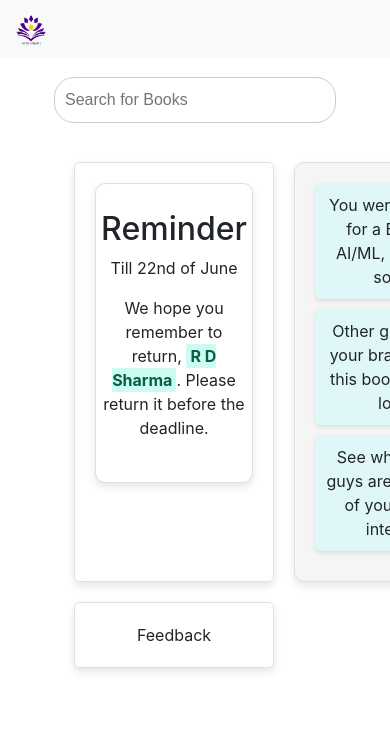
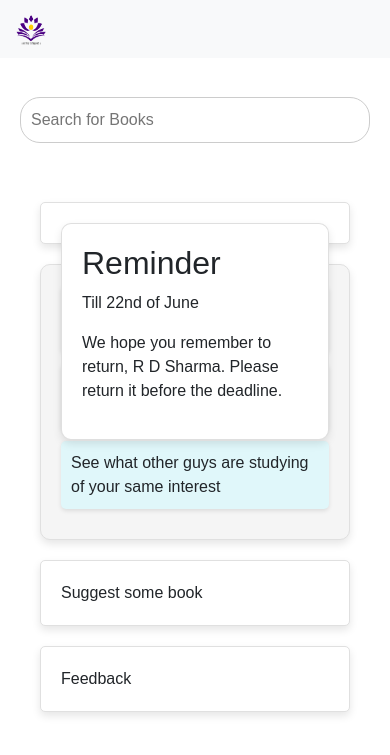
Before and after one commit to sachinKumarYadav7/WebDev_Hackathon, a Flask app: page /home in a window 390 px wide; the page is wider, and only the part inside the window is pictured. Shown: the top 755 px of that part. Run offline with Flask 3, Linux system fonts and the light colour scheme; the visitor is signed in with stand-in values (Sample User, id 1); some libraries are stand-ins or nearby versions.

Commit message:
done till search

```diff
--- a/Lib_project/app.py
+++ b/Lib_project/app.py
@@ -44,5 +44,9 @@ def home():
         user_name = None
     return render_template('home.html', user_name=user_name)
 
+@app.route('/search')
+def search():
+    return render_template('search.html')
+
 if __name__ == '__main__':
     app.run(debug=True)
--- a/Lib_project/templates/home.html
+++ b/Lib_project/templates/home.html
@@ -4,20 +4,19 @@
     <meta charset="UTF-8">
     <meta name="viewport" content="width=device-width, initial-scale=1.0">
     <link rel="stylesheet" href="https://cdn.jsdelivr.net/npm/bootstrap@4.0.0/dist/css/bootstrap.min.css" integrity="sha384-Gn5384xqQ1aoWXA+058RXPxPg6fy4IWvTNh0E263XmFcJlSAwiGgFAW/dAiS6JXm" crossorigin="anonymous">
-    <title>Document</title>
+    <title>Responsive Dashboard</title>
     <script src="https://code.jquery.com/jquery-3.2.1.slim.min.js" integrity="sha384-KJ3o2DKtIkvYIK3UENzmM7KCkRr/rE9/Qpg6aAZGJwFDMVNA/GpGFF93hXpG5KkN" crossorigin="anonymous"></script>
     <script src="https://cdn.jsdelivr.net/npm/popper.js@1.12.9/dist/umd/popper.min.js" integrity="sha384-ApNbgh9B+Y1QKtv3Rn7W3mgPxhU9K/ScQsAP7hUibX39j7fakFPskvXusvfa0b4Q" crossorigin="anonymous"></script>
     <script src="https://cdn.jsdelivr.net/npm/bootstrap@4.0.0/dist/js/bootstrap.min.js" integrity="sha384-JZR6Spejh4U02d8jOt6vLEHfe/JQGiRRSQQxSfFWpi1MquVdAyjUar5+76PVCmYl" crossorigin="anonymous"></script>
-</head>
     <style>
       body {
-
+          font-family: Arial, sans-serif;
       }
 
       .container {
-    width: 80%;
-    text-align: center;
-
+          max-width: 1000px;
+          margin: 0 auto;
+          padding: 20px;
       }
 
       .search-container {
@@ -26,9 +25,6 @@
           justify-content: center;
           align-items: center;
           height: 10vh;
-    margin: 0;
-    font-family: Arial, sans-serif;
-    /* background-color: #f5f5f5; */
       }
 
       .search-bar {
@@ -40,13 +36,12 @@
           border-radius: 20px;
       }
 
-  /* Add your custom styles below */
-
       .grid-container {
           display: grid;
-  grid-template-columns: repeat(3, minmax(200px, 1fr));
+          grid-template-columns: repeat(auto-fill, minmax(250px, 1fr));
           gap: 20px;
           padding: 20px;
+          height: 400px;
       }
 
       .grid-item {
@@ -63,9 +58,8 @@
       }
 
       .card-stack {
-  display: flex;
-  flex-direction: column;
-  gap: 20px;
+          position: relative;
+          height: 100%;
       }
 
       .card {
@@ -73,11 +67,9 @@
           border-radius: 10px;
           box-shadow: 0px 4px 8px rgba(0, 0, 0, 0.1);
           padding: 20px;
+          position: absolute;
+          width: 100%;
           transition: transform 0.3s ease, opacity 0.3s ease;
-}
-
-.card:hover {
-  transform: translateY(-5px);
       }
 
       .advertisement-board {
@@ -94,77 +86,37 @@
           box-shadow: 0px 2px 4px rgba(0, 0, 0, 0.1);
       }
 
-
       .advertisement.active {
           opacity: 1;
       }
 
-  .card-stack {
-    position: relative;
-    width: 100%;
-    height: 300px;
-    perspective: 1000px;
+      @media (max-width: 768px) {
+          .grid-container {
+              grid-template-columns: repeat(auto-fill, minmax(200px, 1fr));
+          }
       }
 
-  .card {
-    position: absolute;
-    width: 100%;
-    height: 100%;
-    background-color: white;
-    border-radius: 10px;
-    box-shadow: 0 4px 8px rgba(0, 0, 0, 0.1);
-    transition: transform 0.5s, opacity 0.5s;
-    display: flex;
-    flex-direction: column;
-    justify-content: center;
-    align-items: center;
-    backface-visibility: hidden;
-    opacity: 0;
+      @media (max-width: 576px) {
+          .grid-container {
+              grid-template-columns: 1fr;
           }
 
-  .card:nth-child(1) {
-    transform: translateZ(-20px);
-    opacity: 1;
+          .search-bar {
+              width: 100%;
           }
-
-  .card:nth-child(2) {
-    transform: translateZ(-40px);
       }
-
-  .card:nth-child(3) {
-    transform: translateZ(-60px);
-  }
-
-  .card-content {
-    padding: 1rem;
-    text-align: center;
-  }
-
-  .highlight {
-    font-weight: bold;
-    background-color: #ccfbf1;
-    color: #065f46;
-    padding: 0.125rem 0.25rem;
-  }
-
-  .dark .highlight {
-    background-color: rgba(6, 95, 70, 0.2);
-    color: #10b981;
-  }
-
   </style>
+</head>
 <body>
     <nav class="navbar navbar-expand-lg navbar-light bg-light">
         <a class="navbar-brand" href="#">
-            <img src="../static/images/iitdh.png" width="30" height="30" alt="">
+            <img src="../static/images/iitdh.png" width="30" height="30" alt="IITDH Logo">
         </a>
-
         <div class="collapse navbar-collapse" id="navbarSupportedContent">
             <ul class="navbar-nav mr-auto">
                 <li class="nav-item active">
                     <a class="nav-link" href="#">Home <span class="sr-only">(current)</span></a>
                 </li>
-
             </ul>
             {% if session.logged_in %}
             <ul class="navbar-nav ml-auto">
@@ -180,18 +132,10 @@
             {% endif %}
         </div>
     </nav>
-      <!-- <!DOCTYPE html> -->
-<!-- <html lang="en">
-<head>
-  <meta charset="UTF-8">
-  <meta name="viewport" content="width=device-width, initial-scale=1.0">
-  <link rel="stylesheet" href="styles.css">
-  <title>Card Stack and Grid Demo</title>
-</head>
-<body> -->
+
     <div class="container">
         <div class="search-container">
-      <input type="text" id = "search_bar" class="search-bar" placeholder="Search for Books">
+            <input type="text" id="search_bar" class="search-bar" placeholder="Search for Books">
         </div>
         <div class="grid-container">
             <div class="grid-item card-stack-demo">
@@ -207,39 +151,35 @@
                         <div class="card-content">
                             <h2>Reminder</h2>
                             <p>Of 23rd June</p>
-              <p>We hope you remember to return, <span class="highlight">Power Electronics</span> . Please return it before the deadline.</p>
+                            <p>We hope you remember to return, <span class="highlight">Power Electronics</span>. Please return it before the deadline.</p>
                         </div>
                     </div>
                     <div class="card" id="card-2">
                         <div class="card-content">
                             <h2>Reminder</h2>
                             <p>Return Book Today</p>
-              <p>We hope you remember to return, <span class="highlight">Fight Club</span> . Please return it before the deadline.</p>
+                            <p>We hope you remember to return, <span class="highlight">Fight Club</span>. Please return it before the deadline.</p>
                         </div>
                     </div>
                 </div>
             </div>
             <div class="grid-item advertisement-board">
                 <div class="advertisements">
-          <div class="advertisement">You were looking for a Book in AI/ML, here are some </div>
-          <div class="advertisement">Other guys from your branch took this book, have a look </div>
-          <div class="advertisement">See what other guys are studying of your same interest </div>
+                    <div class="advertisement">You were looking for a Book in AI/ML, here are some</div>
+                    <div class="advertisement">Other guys from your branch took this book, have a look</div>
+                    <div class="advertisement">See what other guys are studying of your same interest</div>
                 </div>
             </div>
             <div class="grid-item">Suggest some book</div>
             <div class="grid-item">Feedback</div>
         </div>
     </div>
-  <!-- <script src="../js/script_dashboard.js"></script> -->
+
     <script>
-    // Get thqe search bar element
         var searchBar = document.getElementById("search_bar");
 
-    // Add click event listener to the search bar
         searchBar.addEventListener("click", function() {
-      // Redirect to the search suggestions page
-        window.location.href = "search.html";
-
+            window.location.href = "/search";
         });
 
         document.addEventListener('DOMContentLoaded', () => {
@@ -289,9 +229,6 @@
             // Initial setup
             showNextAdvertisement();
         });
-
     </script>
 </body>
 </html>
-</body>
-</html>
```
Also changed, not shown: Lib_project/templates/login.html (+23 -3 lines), Lib_project/templates/search.html (+80 -18 lines), Lib_project/user/routes.py (+7 -2 lines). Lines whose indentation alone changed are shown as unchanged.
